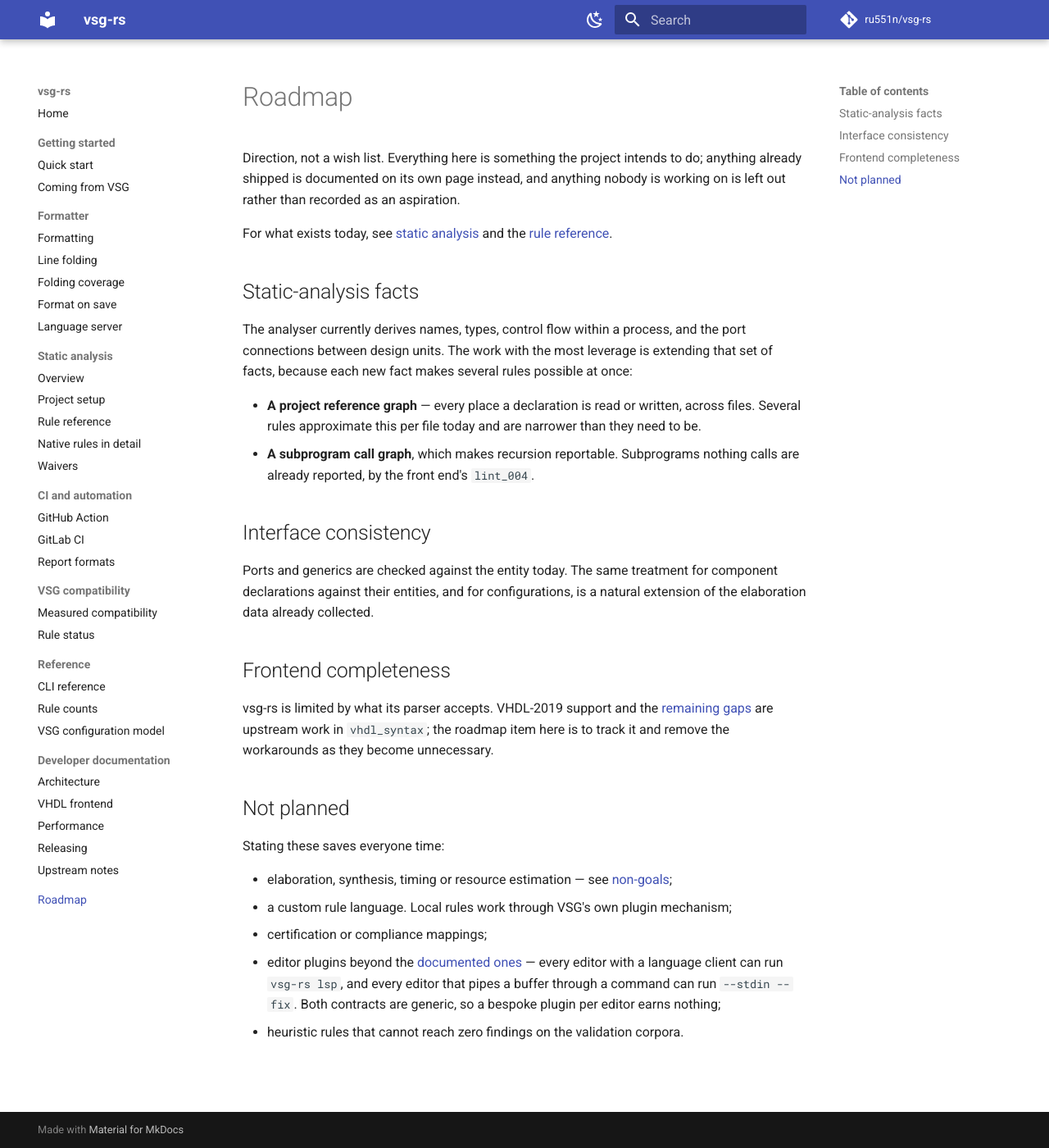
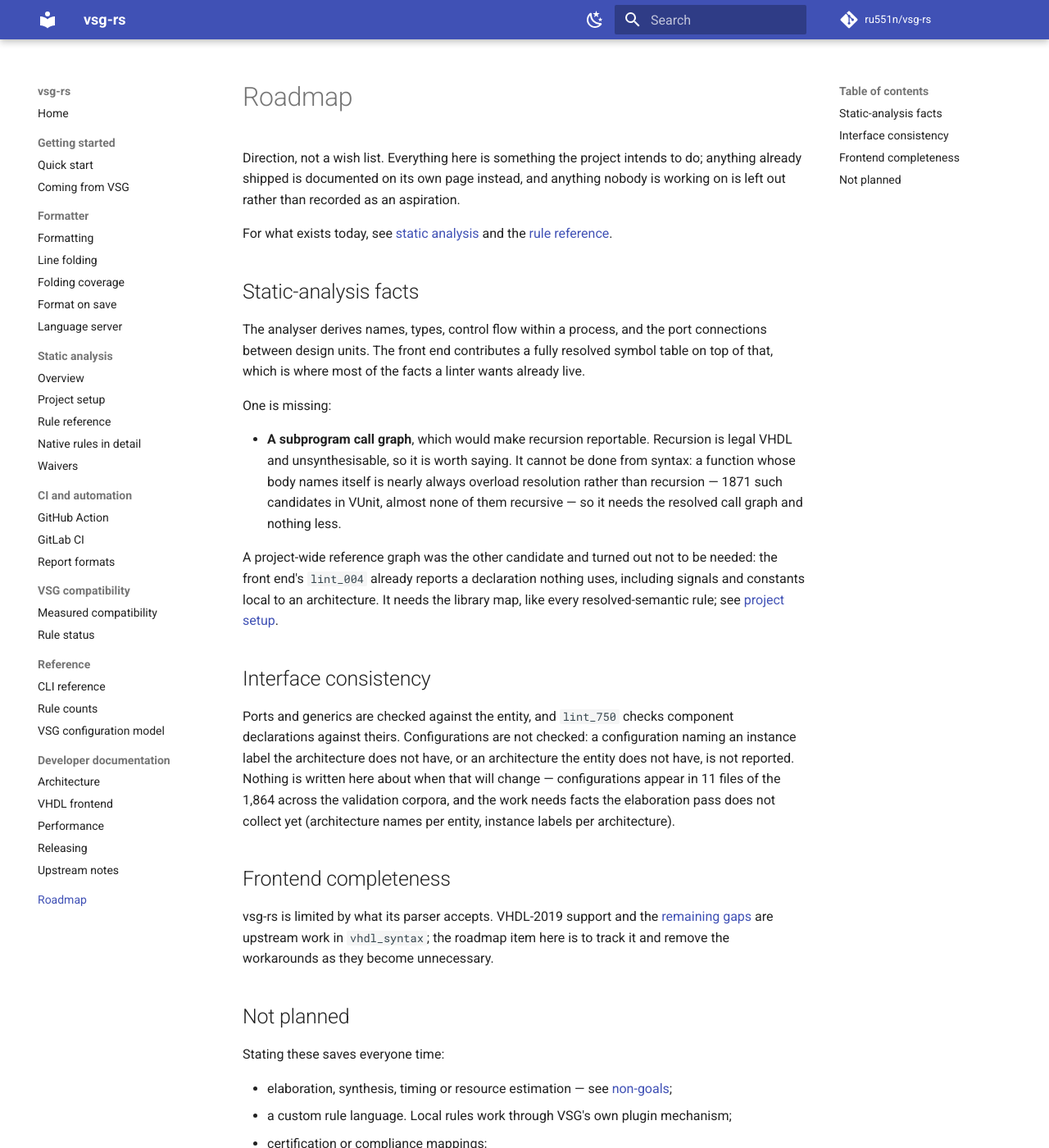
Before and after one commit to ru551n/speja, an MkDocs documentation site: the page built from docs/roadmap.md, in a window 1280 px wide and 1400 px high. Shown: the whole window at 82% size. Built offline with MkDocs 1.6.1 and Material for MkDocs 9.7.7, drawn with Linux system fonts in a browser that asks for light colours; comment, search, counter and statistics services are not loaded.

Commit message:
Correct what the roadmap says is missing (#62)
Two corrections, both from measuring rather than reading the plan.

The project reference graph is not needed. Its headline rule already exists: the front
end's lint_004 reports an unused declaration, including signals and constants local to an
architecture -- checked against a fixture declaring one of each. Of the consumers the plan
listed for the graph, unused declarations and unreachable subprograms are lint_004,
shadowing is lint_101, and case analysis shipped as lint_712/lint_713.

The earlier note also said a custom Searcher could not be driven, because DesignRoot is
not public. `Project::search` is public and takes one; `search_decl` sees every declaration
including the ones `public_symbols` misses. The infrastructure was reachable. It is simply
not worth building for a rule that already exists.

What is left of the section is the subprogram call graph, for recursion, and the reasons it
cannot be done from syntax. Interface consistency now records that component declarations
are checked (lint_750) and configurations are not, with the measurement behind leaving them.

Co-authored-by: Claude Opus 5 (1M context) <noreply@anthropic.com>

```diff
--- a/docs/roadmap.md
+++ b/docs/roadmap.md
@@ -9,20 +9,31 @@ For what exists today, see [static analysis](lint.md) and the
 
 ## Static-analysis facts
 
-The analyser currently derives names, types, control flow within a process, and the port
-connections between design units. The work with the most leverage is extending that set of facts,
-because each new fact makes several rules possible at once:
+The analyser derives names, types, control flow within a process, and the port connections
+between design units. The front end contributes a fully resolved symbol table on top of that,
+which is where most of the facts a linter wants already live.
 
-* **A project reference graph** — every place a declaration is read or written, across files.
-  Several rules approximate this per file today and are narrower than they need to be.
-* **A subprogram call graph**, which makes recursion reportable. Subprograms nothing calls are
-  already reported, by the front end's `lint_004`.
+One is missing:
+
+* **A subprogram call graph**, which would make recursion reportable. Recursion is legal VHDL
+  and unsynthesisable, so it is worth saying. It cannot be done from syntax: a function whose
+  body names itself is nearly always overload resolution rather than recursion — 1871 such
+  candidates in VUnit, almost none of them recursive — so it needs the resolved call graph and
+  nothing less.
+
+A project-wide reference graph was the other candidate and turned out not to be needed: the
+front end's `lint_004` already reports a declaration nothing uses, including signals and
+constants local to an architecture. It needs the library map, like every resolved-semantic rule;
+see [project setup](project-setup.md).
 
 ## Interface consistency
 
-Ports and generics are checked against the entity today. The same treatment for component
-declarations against their entities, and for configurations, is a natural extension of the
-elaboration data already collected.
+Ports and generics are checked against the entity, and `lint_750` checks component declarations
+against theirs. Configurations are not checked: a configuration naming an instance label the
+architecture does not have, or an architecture the entity does not have, is not reported.
+Nothing is written here about when that will change — configurations appear in 11 files of the
+1,864 across the validation corpora, and the work needs facts the elaboration pass does not
+collect yet (architecture names per entity, instance labels per architecture).
 
 ## Frontend completeness
 
```
Also changed, not shown: plans/analysis-and-lsp.md (+12 -3 lines).
